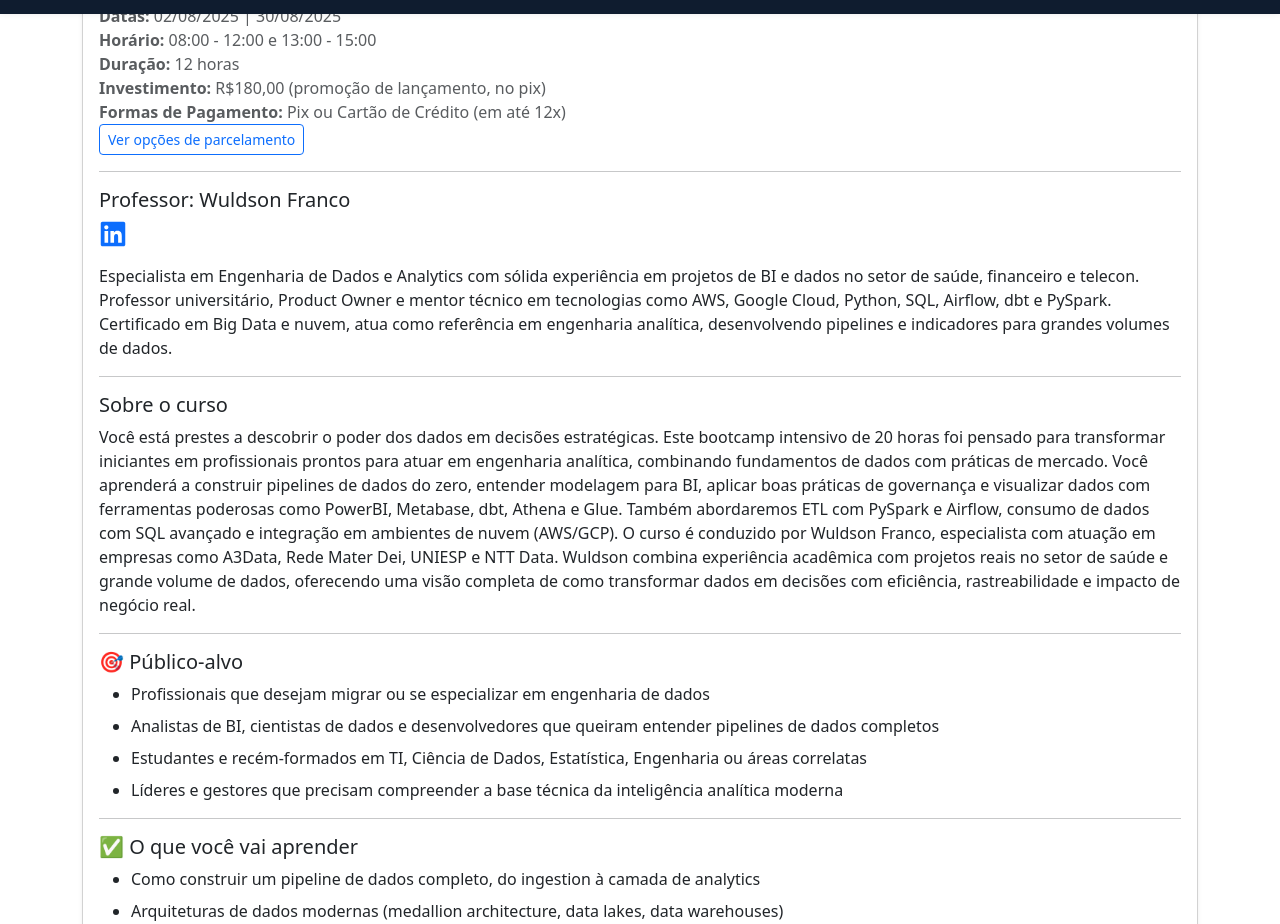
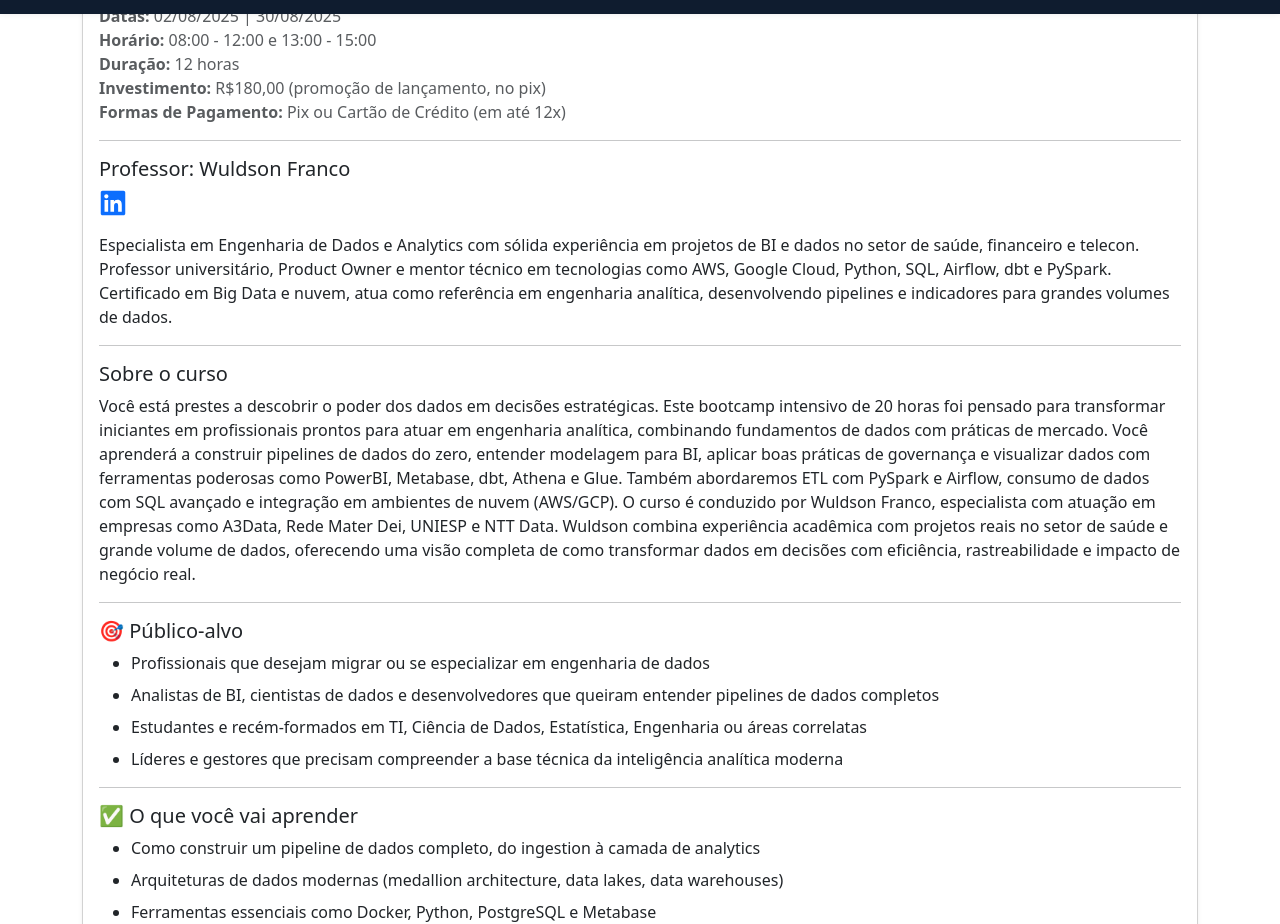
Before and after one commit to kelsonvictr/programaai-frontend, a React (Vite) app: page /cursos/2 in a window 1280 px wide. Shown: the part 786-1710 px from the top of the page. Built offline with nearby package versions, Linux system fonts and the light colour scheme.

Commit message:
fix: ajustes

```diff
--- a/src/pages/CourseDetails.tsx
+++ b/src/pages/CourseDetails.tsx
@@ -44,13 +44,6 @@ const CourseDetails: React.FC = () => {
             <strong>Investimento:</strong> {course.price}
   {course.obsPrice && <span> ({course.obsPrice})</span>} <br />
             <strong>Formas de Pagamento:</strong> Pix ou Cartão de Crédito (em até 12x)<br/>
-            <Button
-              variant="outline-primary"
-              size="sm"
-              onClick={() => setShowParcelamento(true)}
-            >
-              Ver opções de parcelamento
-            </Button>
 
           </p>
 
--- a/src/pages/Inscricao.tsx
+++ b/src/pages/Inscricao.tsx
@@ -183,7 +183,6 @@ const Inscricao: React.FC = () => {
         <strong>Escolha a forma de pagamento:</strong>
         <Form.Check type="radio" label={`PIX - R$ ${valorBase.toFixed(2)}`} name="paymentMethod" checked={paymentMethod === "PIX"} onChange={() => setPaymentMethod("PIX")} />
         <Form.Check type="radio" label={`Cartão de Crédito - R$ ${valorCartao.toFixed(2)} (em até 12x de R$ ${parcela12x.toFixed(2)})`} name="paymentMethod" checked={paymentMethod === "CARTAO"} onChange={() => setPaymentMethod("CARTAO")} />
-        <small className="text-muted">* O valor no cartão já inclui 8% de taxa. Parcelamento em até 12x.</small>
       </div>
 
       {errors.length > 0 && (
```
